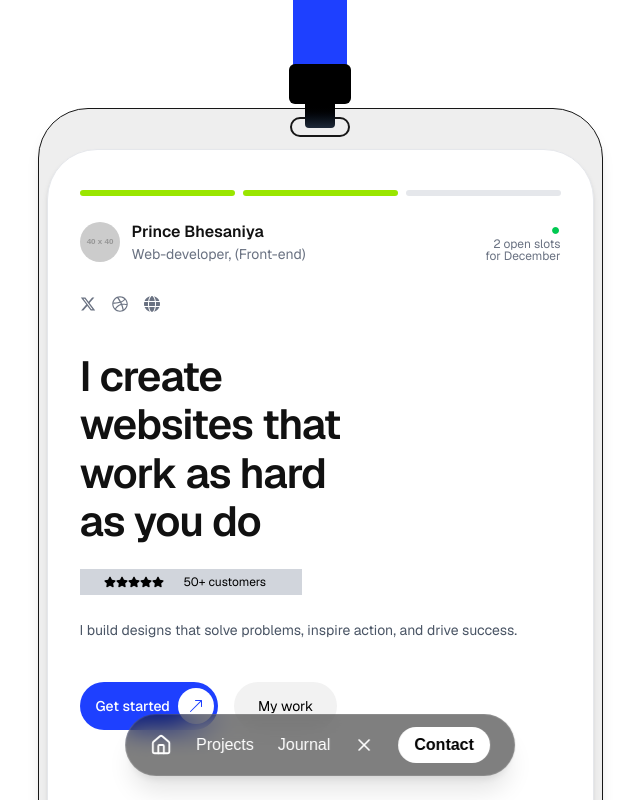
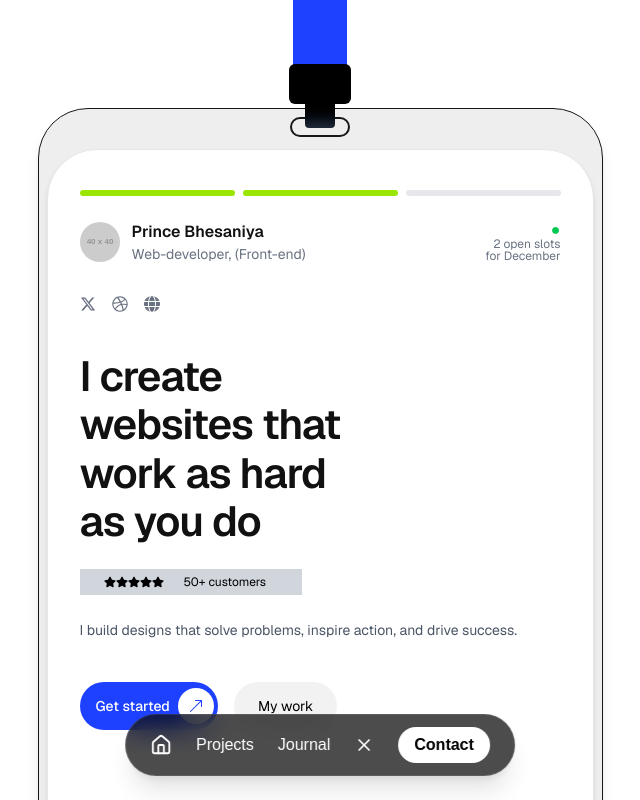
Before and after one commit to PrinceBhesaniya28/prince_portfolio, a Next.js app: page / in a window 1280 px wide. Shown: the top 800 px of the page, without its empty margins (320-960 px from the left). Built offline with nearby package versions, Linux system fonts and the light colour scheme.

Commit message:
animatation added to id hero section

```diff
--- a/package.json
+++ b/package.json
@@ -9,7 +9,7 @@
     "lint": "next lint"
   },
   "dependencies": {
-    "framer-motion": "^12.10.4",
+    "framer-motion": "^12.12.1",
     "lucide-react": "^0.508.0",
     "next": "15.3.2",
     "react": "^19.0.0",
--- a/src/app/components/BottomNav.tsx
+++ b/src/app/components/BottomNav.tsx
@@ -3,7 +3,7 @@ import { Home, NotebookText, X } from "lucide-react";
 
 const BottomDock = () => {
   return (
-    <div className="fixed bottom-6 left-1/2 -translate-x-1/2 z-50 w-fit px-6 py-3 rounded-full shadow-xl border border-white/10 bg-black/50 backdrop-blur-md flex items-center gap-6 text-white">
+    <div className="fixed bottom-6 left-1/2 -translate-x-1/2 z-50 w-fit px-6 py-3 rounded-full shadow-xl border border-white/10 bg-black/70 backdrop-blur-md flex items-center gap-6 text-white">
       {/* Home Icon */}
       <Link
         href="/"
--- a/src/app/components/Hero.tsx
+++ b/src/app/components/Hero.tsx
@@ -1,30 +1,33 @@
+"use client";
+
 import React from "react";
+import { motion } from "framer-motion";
 import { BsArrowRight, BsArrowUpRight } from "react-icons/bs";
 import { FaStar } from "react-icons/fa";
 import { FaXTwitter, FaDribbble, FaGlobe } from "react-icons/fa6";
 
 const Hero = () => {
   return (
-    <div className="relative flex flex-col items-center justify-start min-h-screen pt-16 font-sans">
+    <motion.div
+      initial={{ y: -100, opacity: 0 }}
+      animate={{ y: 0, opacity: 1 }}
+      transition={{ duration: 0.8, ease: "easeOut" }}
+      className="relative flex flex-col items-center justify-start min-h-screen pt-16 font-sans"
+    >
       {/* Strap */}
       <div className="absolute top-0 left-1/2 -translate-x-1/2 w-13.5 h-24 bg-[#1E40FF]" />
 
       {/* Hook */}
       <div className="z-20 relative flex flex-col items-center mb-[-6px]">
-        {/* Black Base */}
         <div className="w-15.5 h-10 bg-black rounded-md" />
-        {/* Tab */}
         <div className="w-7.5 h-6 bg-gradient-to-b from-black to-gray-800 rounded-b-sm" />
       </div>
 
       {/* Outer Wrapper with Grey Border Effect */}
       <div className="relative w-[565px] h-[870px] mt-[-14px] bg-[#EEEEEE] border-1 py-10 px-2 rounded-[50px] shadow-lg">
-        {/* Slot behind hook */}
         <div className="absolute top-2 left-1/2 -translate-x-1/2 z-10 w-15 h-5 rounded-full border-2" />
 
-        {/* Card */}
         <div className="bg-white h-[765px] rounded-[50px] shadow-md border border-gray-200 overflow-hidden">
-          {/* Card Inner */}
           <div className="px-8 pt-10 text-[#111]">
             {/* Progress Lines */}
             <div className="flex justify-between items-center mb-6">
@@ -90,7 +93,10 @@ const Hero = () => {
               <button className="relative flex items-center text-white text-sm font-medium h-12 pl-4 pr-1 rounded-full overflow-hidden bg-[#1E40FF] hover:bg-[#1a35d0] transition group">
                 <span className="z-10 mr-2">Get started</span>
                 <span className="h-9 w-9 rounded-full bg-white flex items-center justify-center text-[#1E40FF]">
-                  <BsArrowUpRight size={16} className="transition-transform duration-500 ease-in-out transform group-hover:rotate-[45deg]" />
+                  <BsArrowUpRight
+                    size={16}
+                    className="transition-transform duration-500 ease-in-out transform group-hover:rotate-[45deg]"
+                  />
                 </span>
               </button>
               <button className="bg-[#f2f2f2] hover:bg-[#e4e4e4] text-black text-sm px-6 py-3 rounded-full transition">
@@ -100,7 +106,7 @@ const Hero = () => {
           </div>
         </div>
 
-        {/* Bottom text integrated with outer div */}
+        {/* Bottom text */}
         <div className="flex justify-between items-center px-6 py-3 text-[12px] text-gray-600 mt-4">
           <span>
             Located in <span className="font-medium">London</span>, available
@@ -109,12 +115,15 @@ const Hero = () => {
           <span className="flex items-center gap-1 font-medium cursor-pointer hover:underline group">
             Templifica
             <span className="text-[#1E40FF]">
-              <BsArrowUpRight size={10} className="transition-transform duration-500 ease-in-out transform group-hover:rotate-[45deg]" />
+              <BsArrowUpRight
+                size={10}
+                className="transition-transform duration-500 ease-in-out transform group-hover:rotate-[45deg]"
+              />
             </span>
           </span>
         </div>
       </div>
-    </div>
+    </motion.div>
   );
 };
 
```
Also changed, not shown: 1 other file (tests, documents, lock files or other folders).
